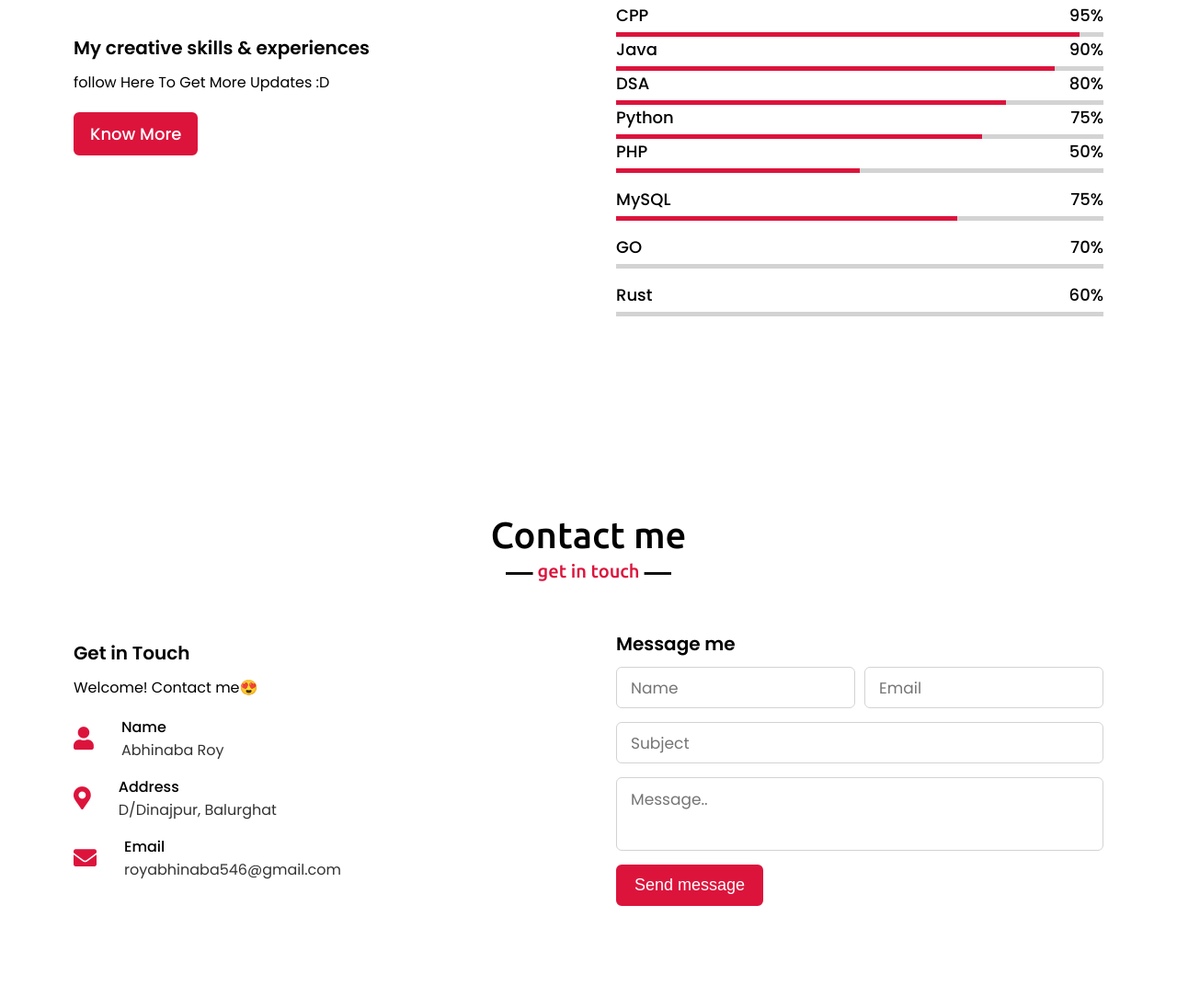
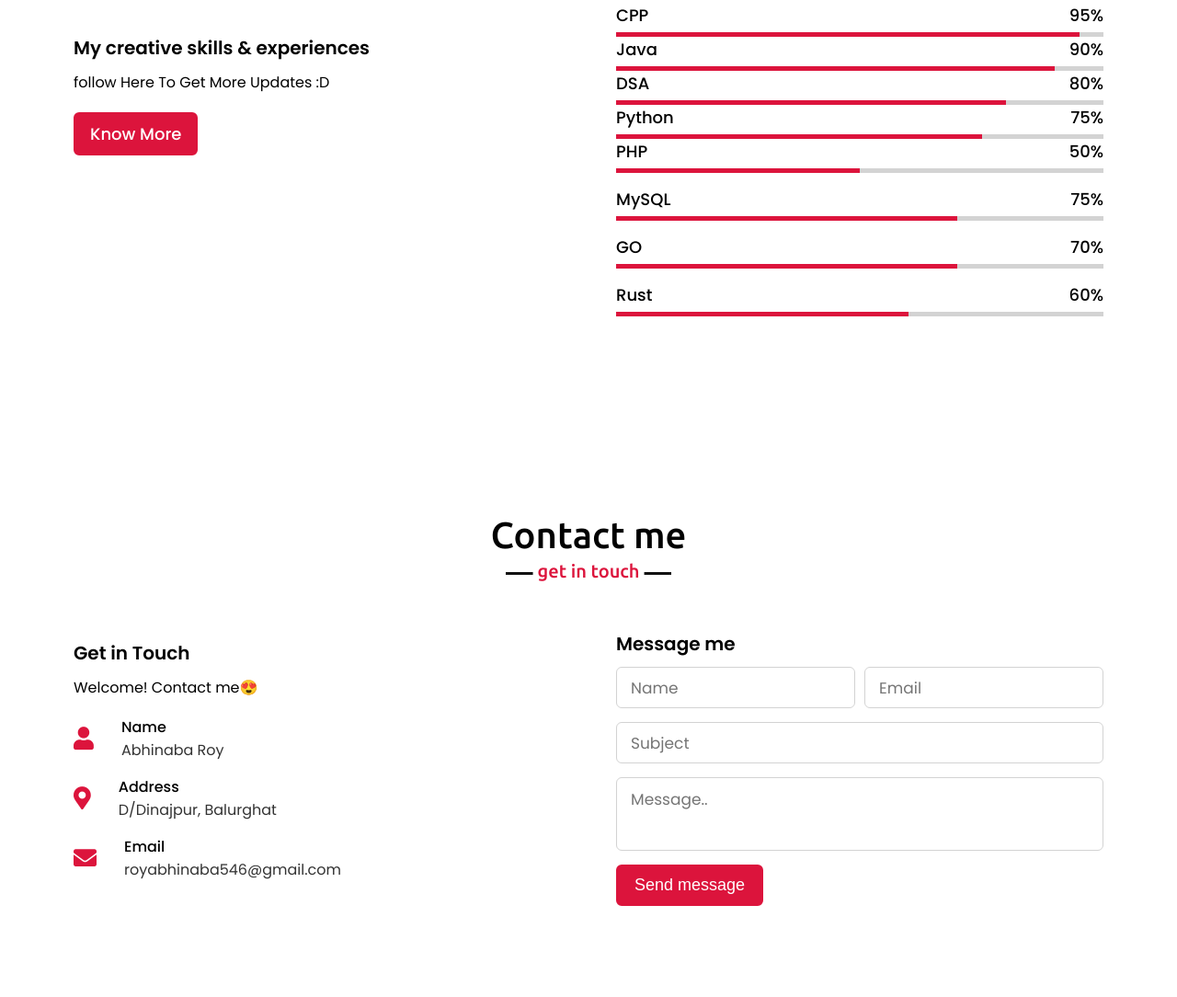
Before and after one commit to Abhinaba12/Abhinaba-Roy, a plain HTML site: page index.html in a window 1280 px wide. Shown: the part 1912-2996 px from the top of the page at 92% size. Drawn offline with nearby package versions, Linux system fonts and the light colour scheme.

Commit message:
Update style.css
Add skills bar colour.

```diff
--- a/style.css
+++ b/style.css
@@ -345,7 +345,13 @@ section .title::after{
 .skills-content .right .mysql::before{
     width: 70%;
 }
+.skills-content .right .go::before {
+    width: 70%;
+}
 
+.skills-content .right .rust::before {
+    width: 60%;
+}
 /* contact section styling */
 .contact .title::after{
     content: "get in touch";
```
